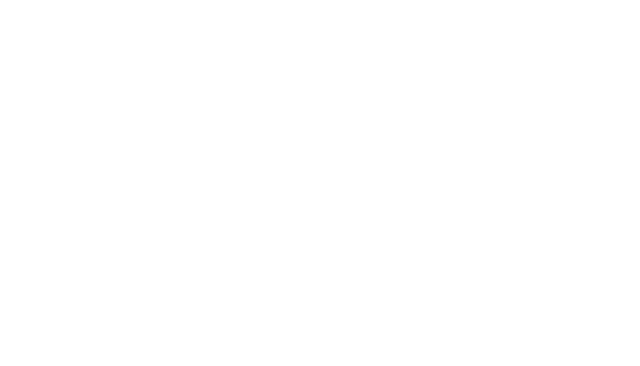
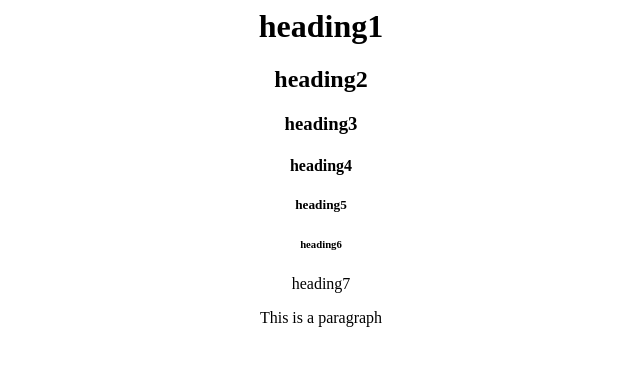
Before and after one commit to Xarraaaa/SOFTWARE, a plain HTML site: page SweetTreatsBakery/index.html in a window 1280 px wide. Shown: the whole page, without its empty margins (319-959 px from the left). Drawn offline with Linux system fonts and the light colour scheme.

Commit message:
Command Update index.html

```diff
--- a/SweetTreatsBakery/index.html
+++ b/SweetTreatsBakery/index.html
@@ -2,3 +2,17 @@
 <html>
   <head>
     <title>Sweet Treat Bakery</title>
+   </head>
+<body/>
+<div align ="center">
+  <h1>heading1</h1>
+  <h2>heading2</h2>
+  <h3>heading3</h3>
+  <h4>heading4</h4>
+  <h5>heading5</h5>
+  <h6>heading6</h6>
+  <h7>heading7</h7>
+  <p>This is a paragraph</p>
+</div>
+</body>
+  </html>
```
